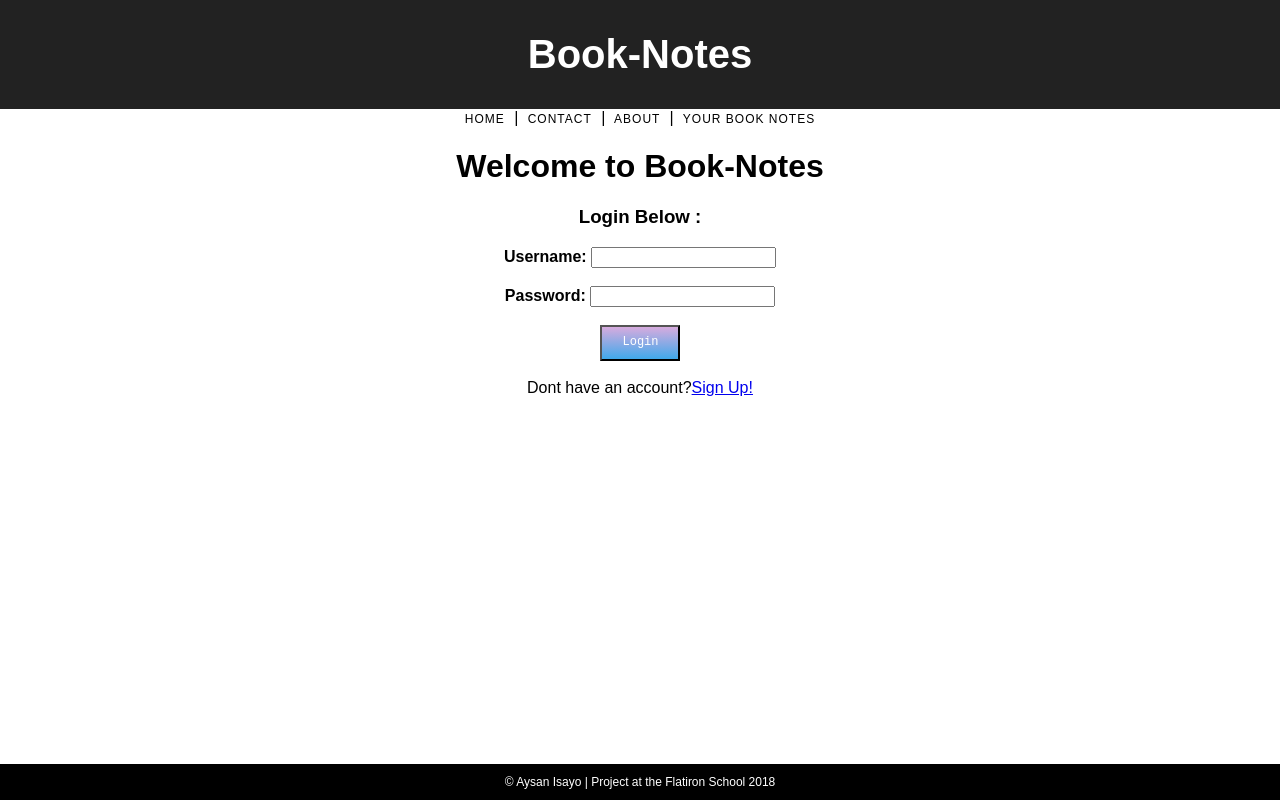
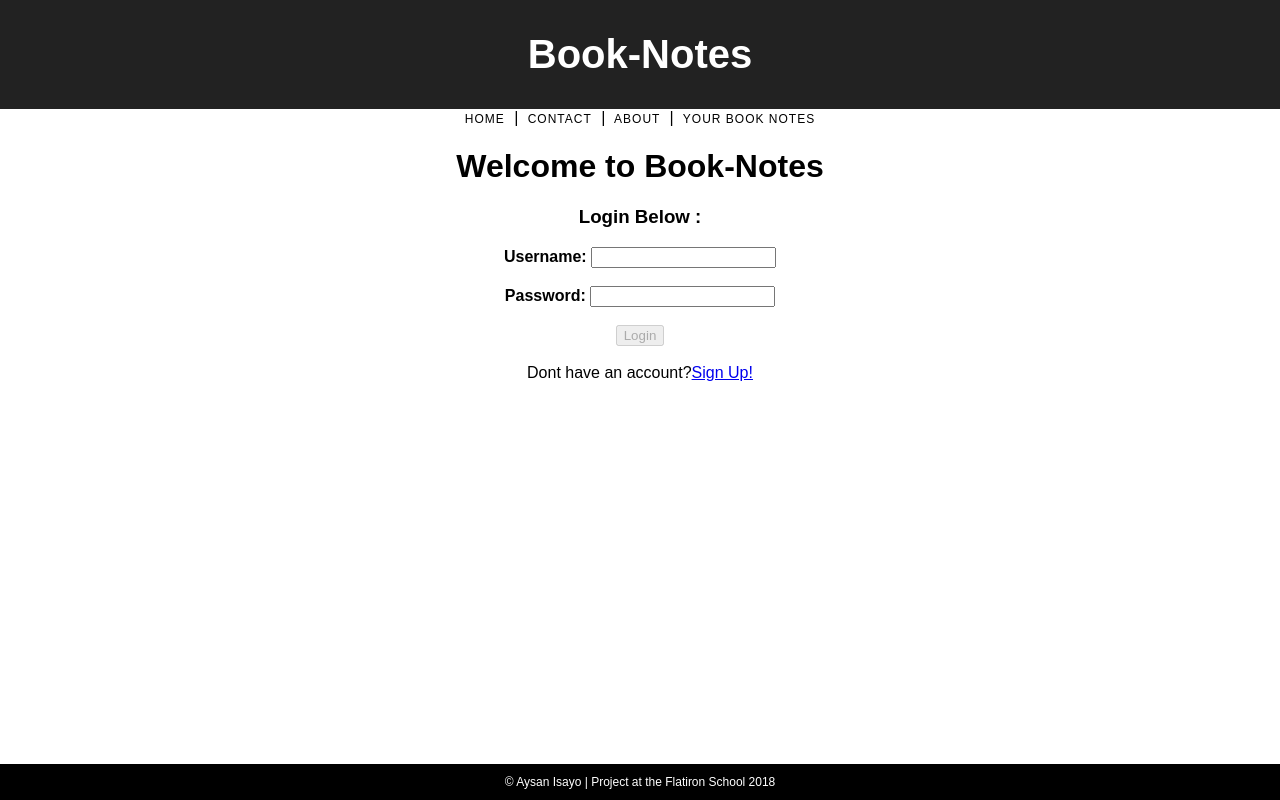
Before and after one commit to OlesyaMiller/react, a React (Create React App) app in the folder notes-client/: page /home in a window 1280 px wide. Built offline with nearby package versions, Linux system fonts and the light colour scheme; no server answers.

Commit message:
added validations for login

```diff
--- a/notes-client/src/components/Login.js
+++ b/notes-client/src/components/Login.js
@@ -11,7 +11,7 @@ class Login extends Component {
   }
 
   validateForm() {
-    return this.state.email.length > 0 && this.state.password.length > 0;
+    return this.state.username.length > 0 && this.state.password.length > 0;
   }
 
 
@@ -46,8 +46,13 @@ class Login extends Component {
           < br />
           < br />
 
-          <button type="submit" className="loginButton"> Login </button>
+          <button
 
+                      disabled={!this.validateForm()}
+                      type="submit"
+                    >
+                      Login
+                    </button>
           < br />
           < br />
         </form>
```
